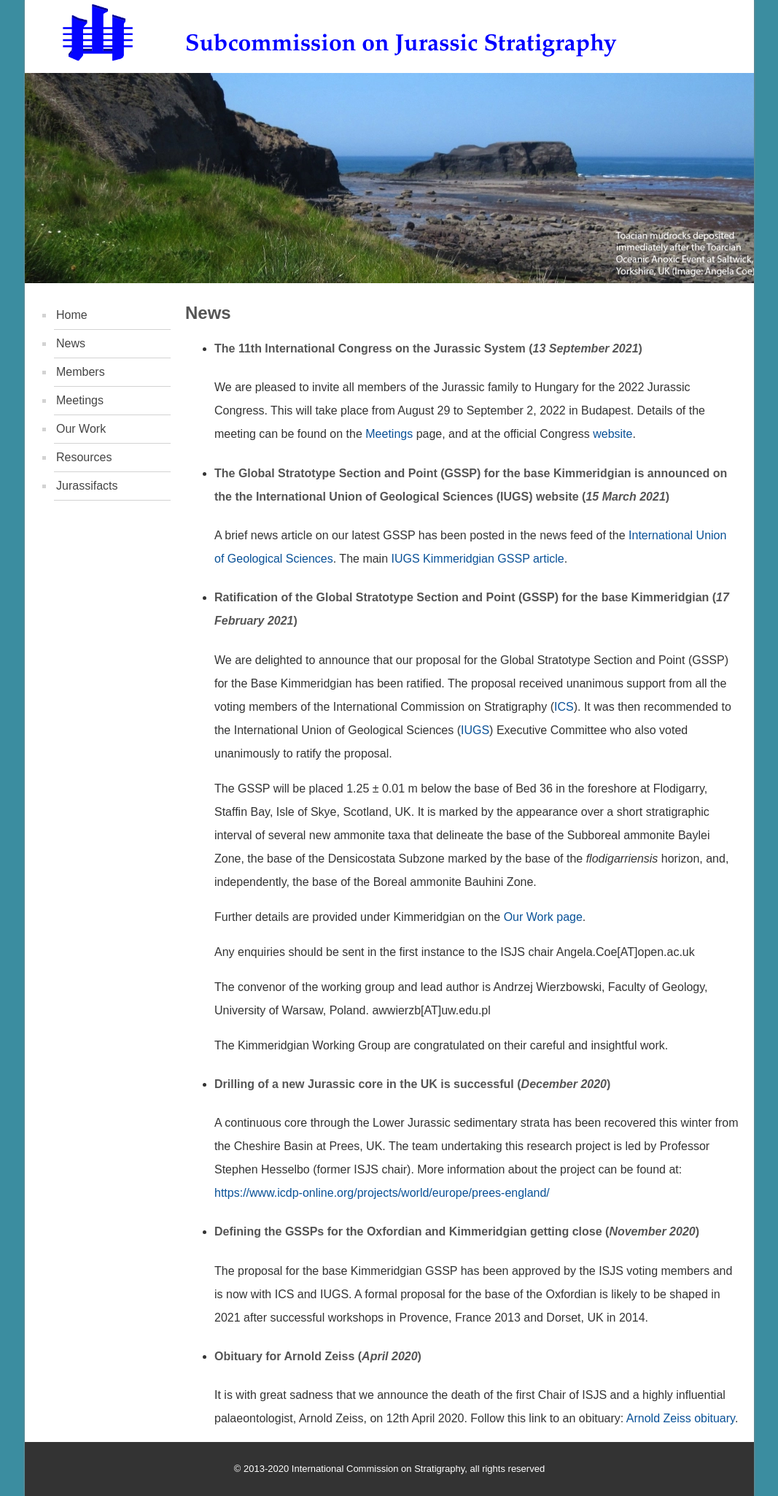
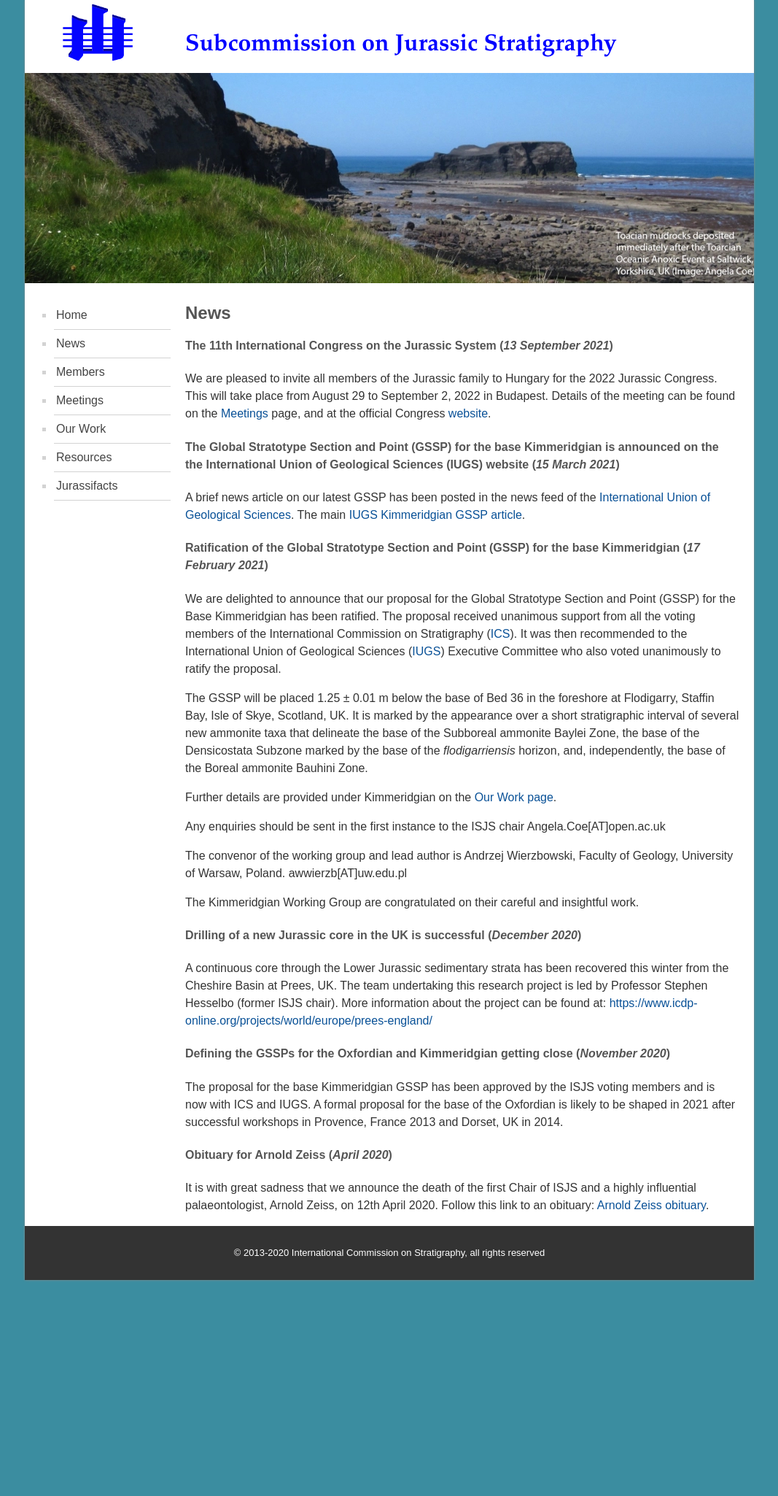
Before and after one commit to i-c-stratigraphy/subcommission-jurassic, a Jekyll site: the page built from pages/news.md, in a window 1280 px wide. Shown: the whole page at 73% size, without its empty margins (106-1173 px from the left). Built offline with Jekyll 4.4.1, drawn with Linux system fonts in a browser that asks for light colours; after the commit the page ends 1754 px from its top, so only the background shows below that.

Commit message:
Update news.md

```diff
--- a/pages/news.md
+++ b/pages/news.md
@@ -5,13 +5,13 @@ permalink: /news
 ---
 ## News
 
-- #### The 11th International Congress on the Jurassic System (*13 September 2021*)
+#### The 11th International Congress on the Jurassic System (*13 September 2021*)
   We are pleased to invite all members of the Jurassic family to Hungary for the 2022 Jurassic Congress. This will take place from August 29 to September 2, 2022 in Budapest. Details of the meeting can be found on the [Meetings](/meetings) page, and at the official Congress [website](https://jurassic2022.hu/).
 
-- #### The Global Stratotype Section and Point (GSSP) for the base Kimmeridgian is announced on the the International Union of Geological Sciences (IUGS) website (*15 March 2021*)
+#### The Global Stratotype Section and Point (GSSP) for the base Kimmeridgian is announced on the the International Union of Geological Sciences (IUGS) website (*15 March 2021*)
   A brief news article on our latest GSSP has been posted in the news feed of the [International Union of Geological Sciences](https://www.iugs.org/). The main [IUGS Kimmeridgian GSSP article](https://98ca4554-1361-4fb1-a4d8-a1bb16d032e6.filesusr.com/ugd/f1fc07_08ca190c57374ef2bff5a0934205688b.pdf?index=true).
 
-- #### Ratification of the Global Stratotype Section and Point (GSSP) for the base Kimmeridgian (*17 February 2021*)
+#### Ratification of the Global Stratotype Section and Point (GSSP) for the base Kimmeridgian (*17 February 2021*)
   We are delighted to announce that our proposal for the Global Stratotype Section and Point (GSSP) for the Base Kimmeridgian has been ratified. The proposal received unanimous support from all the voting members of the International Commission on Stratigraphy ([ICS](https://stratigraphy.org/)). It was then recommended to the International Union of Geological Sciences ([IUGS](https://www.iugs.org/)) Executive Committee who also voted unanimously to ratify the proposal.
 
   The GSSP will be placed 1.25 ± 0.01 m below the base of Bed 36 in the foreshore at Flodigarry, Staffin Bay, Isle of Skye, Scotland, UK. It is marked by the appearance over a short stratigraphic interval of several new ammonite taxa that delineate the base of the Subboreal ammonite Baylei Zone, the base of the Densicostata Subzone marked by the base of the *flodigarriensis* horizon, and, independently, the base of the Boreal ammonite Bauhini Zone.
@@ -24,12 +24,12 @@ permalink: /news
 
   The Kimmeridgian Working Group are congratulated on their careful and insightful work.
 
-- #### Drilling of a new Jurassic core in the UK is successful (*December 2020*)
+#### Drilling of a new Jurassic core in the UK is successful (*December 2020*)
   A continuous core through the Lower Jurassic sedimentary strata has been recovered this winter from the Cheshire Basin at Prees, UK. The team undertaking this research project is led by Professor Stephen Hesselbo (former ISJS chair). More information about the project can be found at: <https://www.icdp-online.org/projects/world/europe/prees-england/>
 
-- #### Defining the GSSPs for the Oxfordian and Kimmeridgian getting close (*November 2020*)
+#### Defining the GSSPs for the Oxfordian and Kimmeridgian getting close (*November 2020*)
   The proposal for the base Kimmeridgian GSSP has been approved by the ISJS voting members and is now with ICS and IUGS.
 A formal proposal for the base of the Oxfordian is likely to be shaped in 2021 after successful workshops in Provence, France 2013 and Dorset, UK in 2014.
 
-- #### Obituary for Arnold Zeiss (*April 2020*)
+#### Obituary for Arnold Zeiss (*April 2020*)
   It is with great sadness that we announce the death of the first Chair of ISJS and a highly influential palaeontologist, Arnold Zeiss, on 12th April 2020. Follow this link to an obituary: [Arnold Zeiss obituary](zeiss).
```
